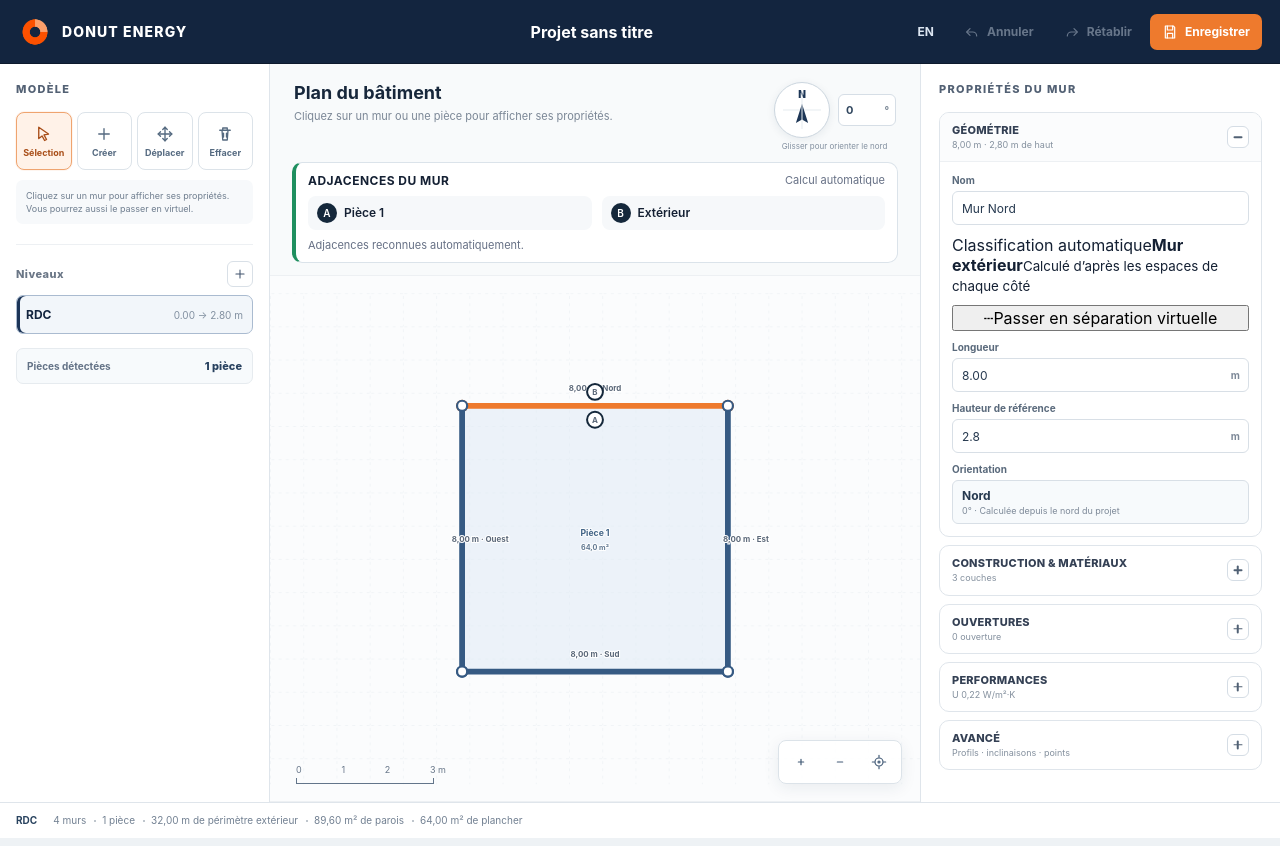
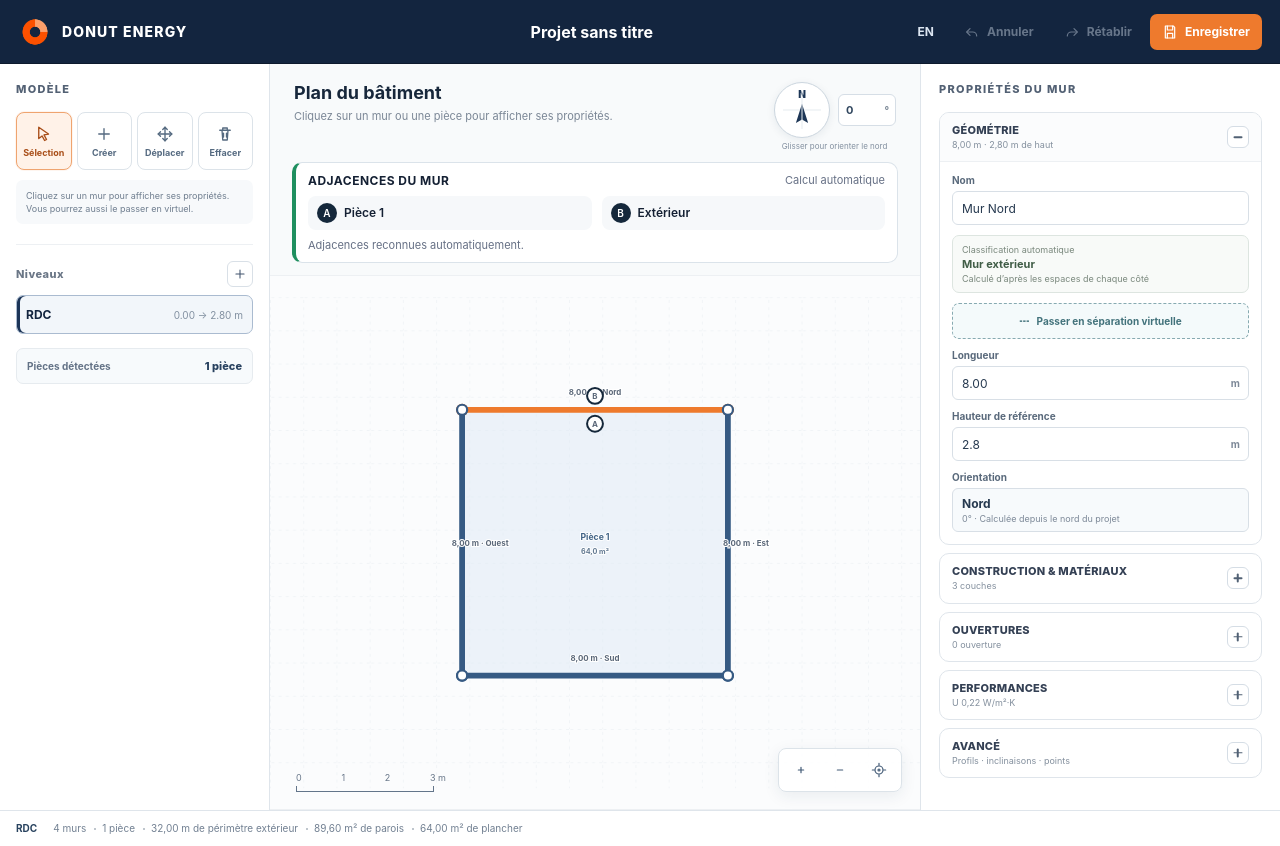
Before and after one commit to Romain76160/donut-energy, a React (Vite) app: page / in a window 1280 px wide. Built offline with nearby package versions, Linux system fonts and the light colour scheme.

Commit message:
Style automatic wall classification controls

```diff
--- a/src/wall-inspector-editing.css
+++ b/src/wall-inspector-editing.css
@@ -60,3 +60,42 @@
 .numeric-point-editor[open] summary {
   margin-bottom: 8px;
 }
+
+.wall-auto-type-field {
+  display: grid;
+  gap: 2px;
+  padding: 8px 9px;
+  border: 1px solid #dde5e0;
+  border-radius: 7px;
+  background: #f8faf8;
+}
+
+.wall-auto-type-field > span,
+.wall-auto-type-field small {
+  color: #7a887d;
+  font-size: 9px;
+}
+
+.wall-auto-type-field strong {
+  color: #405d47;
+  font-size: 11px;
+}
+
+.wall-virtual-toggle {
+  min-height: 36px;
+  display: flex;
+  align-items: center;
+  justify-content: center;
+  gap: 7px;
+  border: 1px dashed #87aab1;
+  border-radius: 7px;
+  background: #f4fafb;
+  color: #42727b;
+  font-size: 10px;
+  font-weight: 750;
+}
+
+.wall-virtual-toggle span {
+  font-size: 17px;
+  line-height: 1;
+}
```
